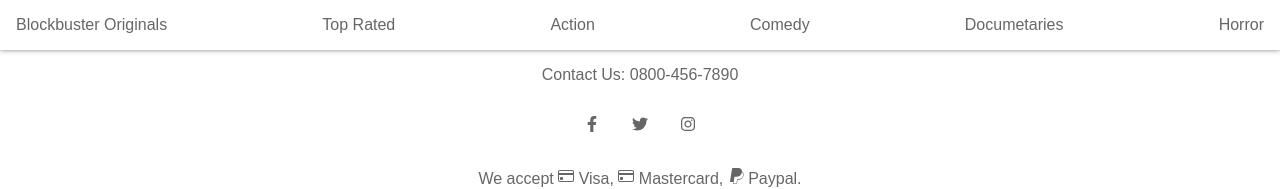
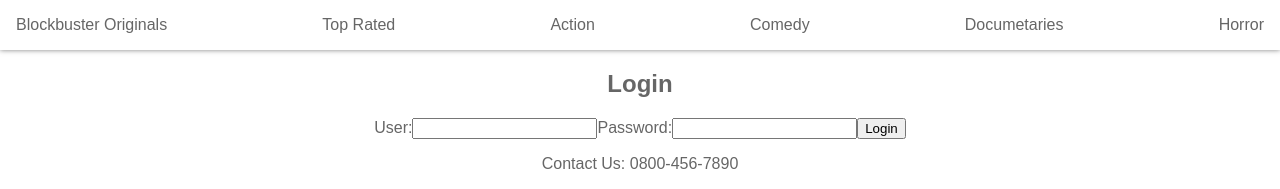
Before and after one commit to thinesan29/BNTA_Capstone_GroupProject, a React (Create React App) app in the folder client/: page /Login in a window 1280 px wide. Shown: the part 542-731 px from the top of the page. Built offline with nearby package versions, Linux system fonts and the light colour scheme.

Commit message:
added login form and login page

```diff
--- /dev/null
+++ b/client/src/ Header Pages/LoginPage.js
@@ -0,0 +1,11 @@
+import LoginForm from "../Components/LoginForm";
+
+const LoginPage = () => {
+    return(
+        <>
+        <LoginForm/>
+        </>
+    )
+}
+
+export default LoginPage;
--- a/client/src/App.js
+++ b/client/src/App.js
@@ -6,6 +6,7 @@ import { BrowserRouter, Routes, Route, Navigate } from 'react-router-dom';
 import HomePage from './ Header Pages/HomePage';
 import MoviePage from './ Header Pages/MoviePage';
 import CastPage from './ Header Pages/CastPage';
+import LoginPage from './ Header Pages/LoginPage';
 import SubscribePage from './ Header Pages/SubscribePage';
 import OriginalsPage from './Nav Bar Pages /OriginalsPage';
 import TopRatedPage from './Nav Bar Pages /TopRatedPage';
@@ -26,6 +27,7 @@ function App() {
       <Route path="/Movie" element={<MoviePage/>}/>
       <Route path="/Cast" element={<CastPage/>}/>
       <Route path="/Subscribe" element={<SubscribePage/>}/>
+      <Route path="/Login" element={<LoginPage/>}/>
       <Route path="/Blockbuster_Originals" element={<OriginalsPage/>}/>
       <Route path="/Top_Rated" element={<TopRatedPage/>}/>
       <Route path="/Action" element={<ActionPage/>}/>
--- /dev/null
+++ b/client/src/Components/LoginForm.js
@@ -0,0 +1,33 @@
+import { useState } from "react";
+
+const LoginForm = () => {
+  const [user, setUser] = useState("");
+  const [password, setPassword] = useState("");
+
+  const handleSubmit = (event) => {
+    event.preventDefault();
+    alert(`Logged in as ${user}...`);
+    setUser("");
+    setPassword("");
+  };
+
+
+  return (
+    <div className="login-form">
+      <h2>Login</h2>
+      <form onSubmit={handleSubmit}>
+        <label>
+          User:
+          <input type="text" value={user} onChange={(e) => setUser(e.target.value)} />
+        </label>
+        <label>
+          Password:
+          <input type="password" value={password} onChange={(e) => setPassword(e.target.value)} />
+        </label>
+        <input type="submit" value="Login" />
+      </form>
+    </div>
+  );
+};
+
+export default LoginForm;
```
